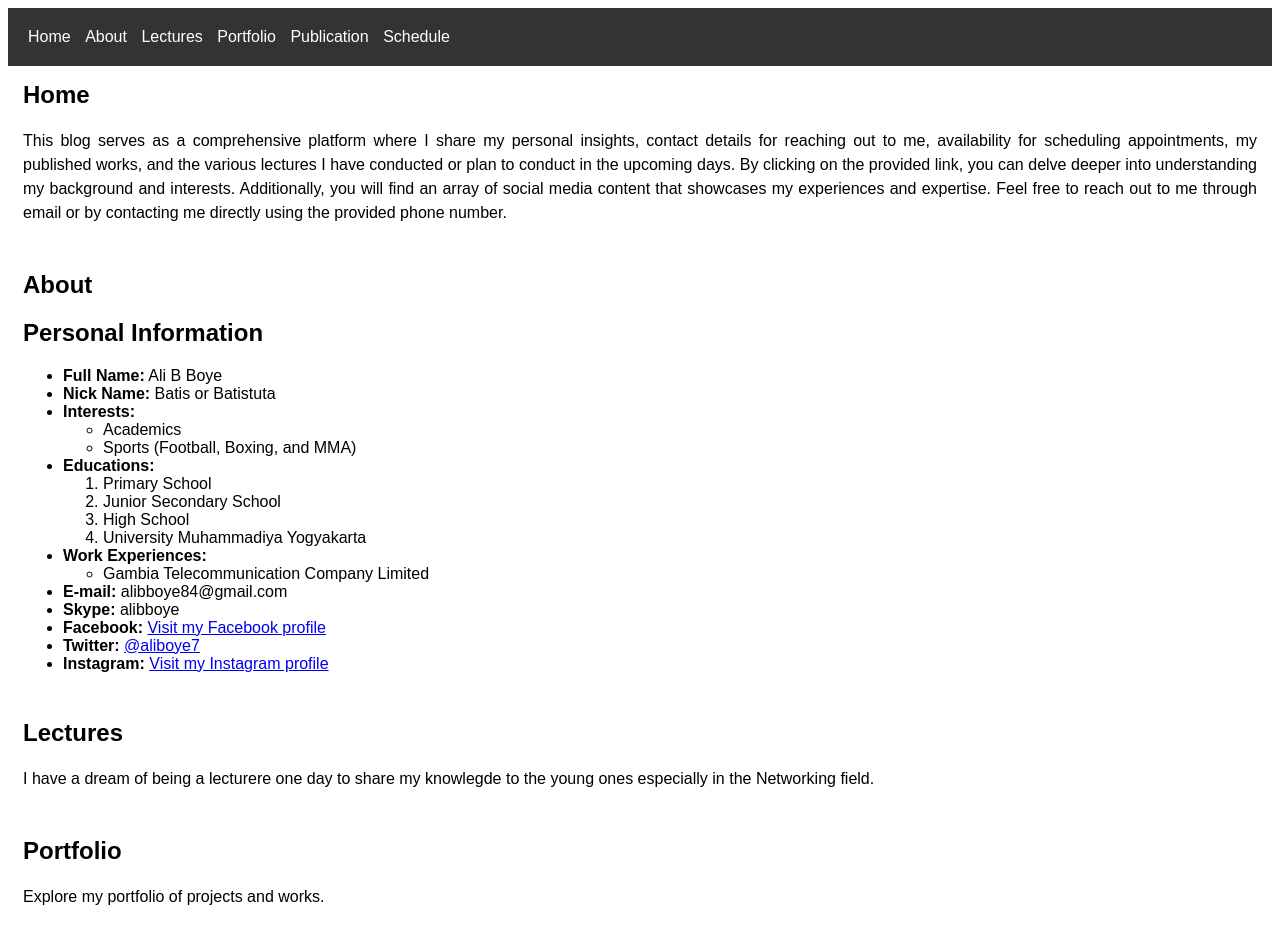
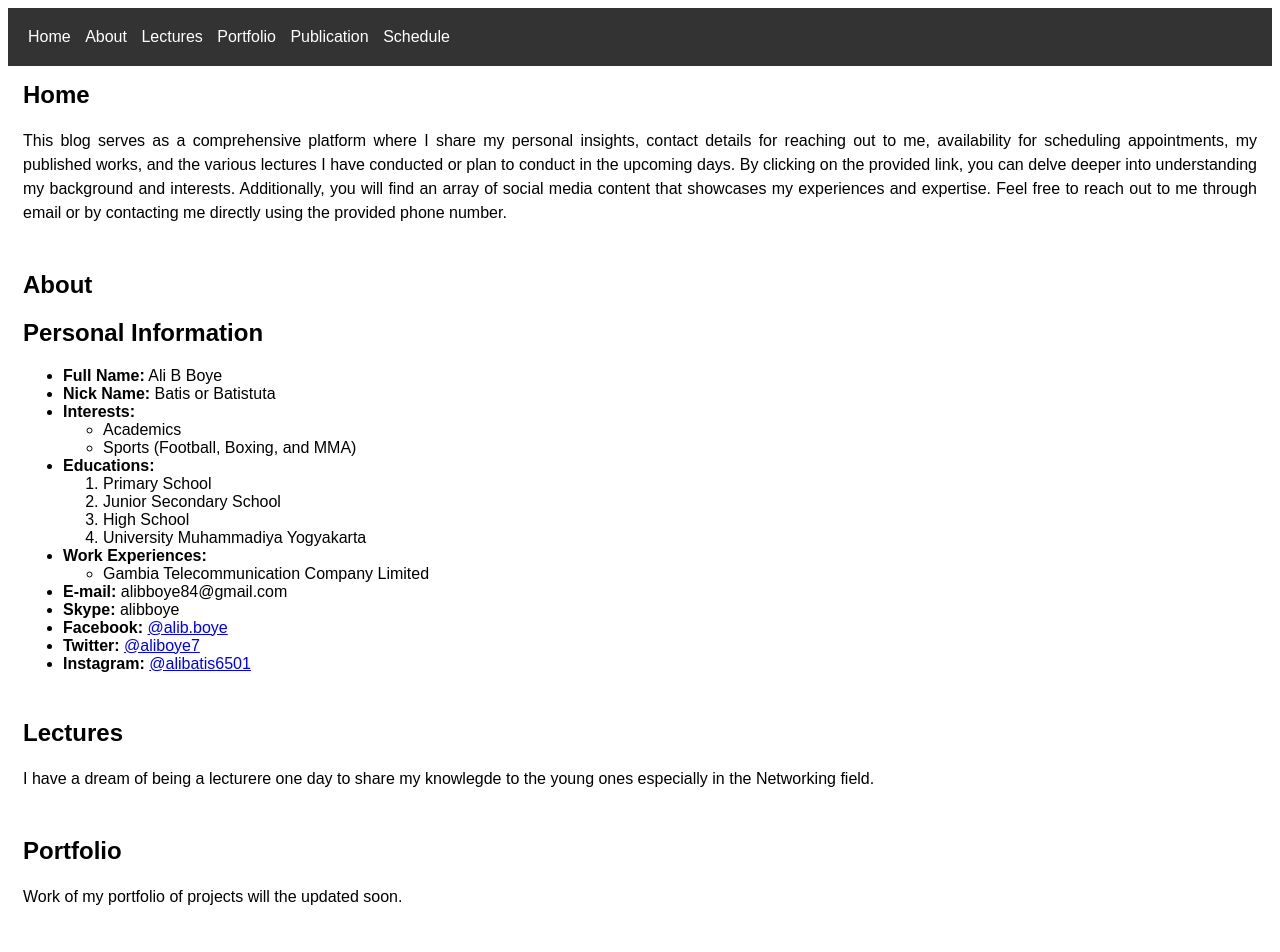
Before and after one commit to alibboye2000/Personal-Blog, a plain HTML site: page index.html in a window 1280 px wide. Shown: the top 952 px of the page. Drawn offline with Linux system fonts and the light colour scheme; a script that the page names is missing.

Commit message:
Update index.html

```diff
--- a/index.html
+++ b/index.html
@@ -53,9 +53,9 @@
                   </li>
                   <li><strong>E-mail:</strong> alibboye84@gmail.com</li>
                   <li><strong>Skype:</strong> alibboye</li>
-                  <li><strong>Facebook:</strong> <a href="https://www.facebook.com/alib.boye">Visit my Facebook profile</a></li>
+                  <li><strong>Facebook:</strong> <a href="https://www.facebook.com/alib.boye">@alib.boye</a></li>
                   <li><strong>Twitter:</strong> <a href="https://twitter.com/aliboye7">@aliboye7</a></li>
-                  <li><strong>Instagram:</strong> <a href="https://www.instagram.com/alibboye6501/">Visit my Instagram profile</a></li>
+                  <li><strong>Instagram:</strong> <a href="https://www.instagram.com/alibboye6501/">@alibatis6501</a></li>
                 </ul>
              </p>
         </section>
@@ -67,7 +67,7 @@
 
         <section id="portfolio">
             <h2>Portfolio</h2>
-            <p>Explore my portfolio of projects and works.</p>
+            <p>Work of my portfolio of projects will the updated soon.</p>
         </section>
 
         <section id="publication">
@@ -83,7 +83,7 @@
 
         <!-- Your existing content goes here -->
 
-    <!-- Social Media Links -->
+
     <footer class="social-footer">
         <a href="#" class="social-link">Facebook</a>
         <a href="#" class="social-link">Twitter</a>
```
